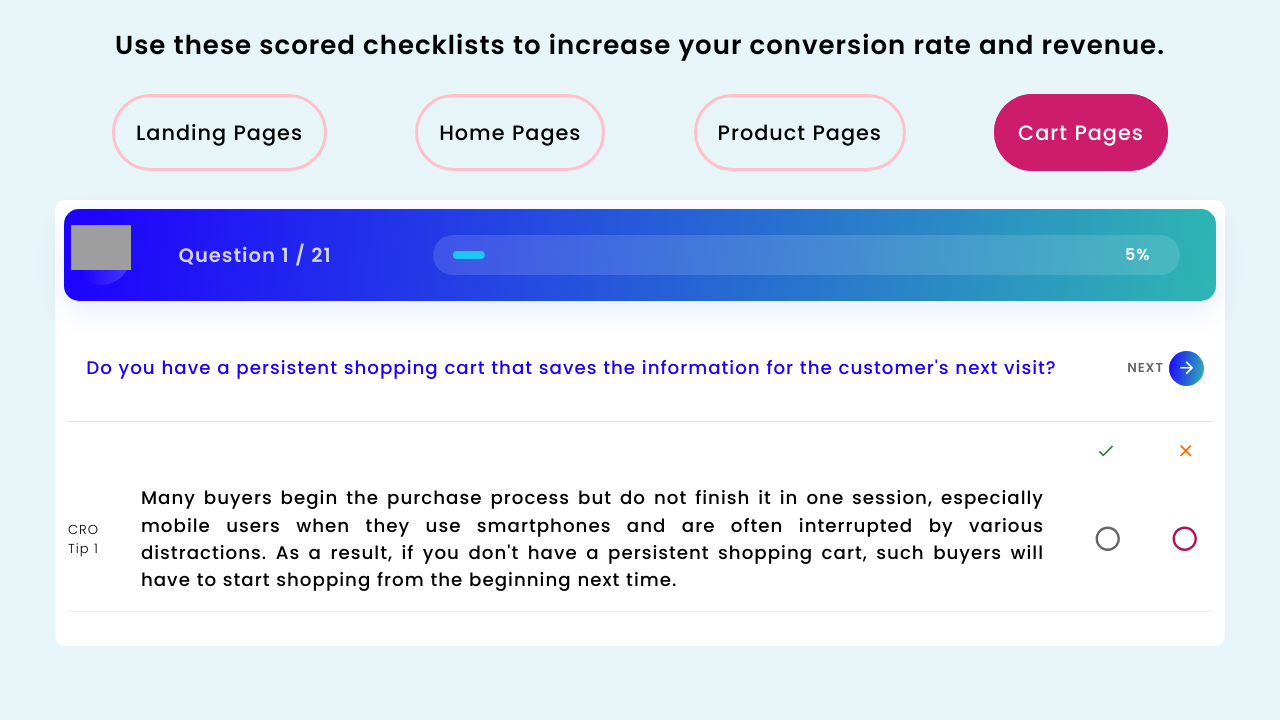
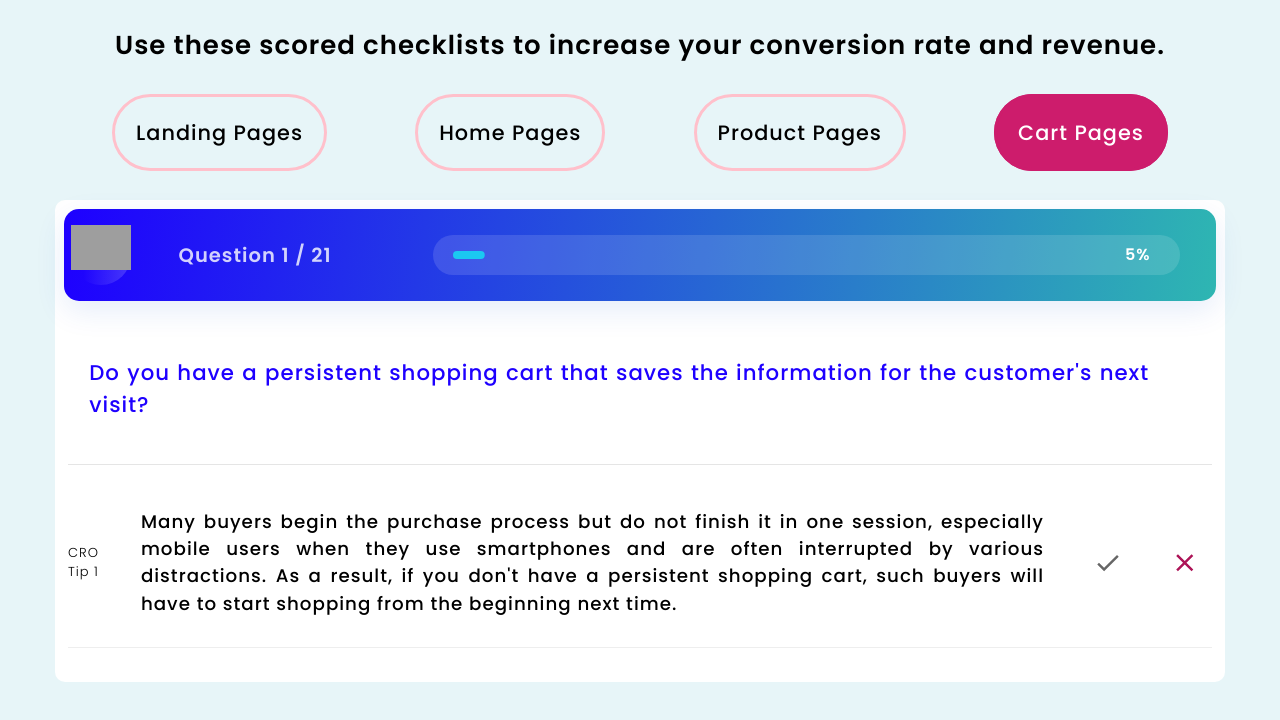
Before and after one commit to jacobdmn/Checklist-SEO-Quiz-App, a React (Create React App) app: page /cart-pages in a window 1280 px wide. Shown: the top 720 px of the page. Built offline with nearby package versions, Linux system fonts and the light colour scheme; grey boxes are pictures that could not be loaded.

Commit message:
extra design

```diff
--- a/src/components/Content.tsx
+++ b/src/components/Content.tsx
@@ -44,6 +44,11 @@ const Content = ({ checklist }: { checklist: any }) => {
   /// show the result
   const [showResult, setShowResult] = useState(false);
 
+  /// hide "Next" button when there is only one choice, because the submit action will happen automatically after choosing
+  const [hideNext, setHideNext] = useState(
+    checklist.questions[0].options.length === 1 ? true : false
+  );
+
   /// to store all answers
   const [answers, setAnswers] = useState<any[]>([]);
 
@@ -70,10 +75,11 @@ const Content = ({ checklist }: { checklist: any }) => {
     checkedAnswersPerQuestion[QuestionIndex] = isUsed;
     setCheckedAnswersPerQuestion(checkedAnswersPerQuestion);
 
+    /// hide next button + show it only in the last question
     if (checklist.questions[currentQuestion].options.length === 1) {
       setTimeout(() => {
         handleSubmit();
-      }, 200);
+      }, 300);
     }
 
     console.log("after: " + checkedAnswersPerQuestion);
@@ -95,8 +101,15 @@ const Content = ({ checklist }: { checklist: any }) => {
     }
 
     setCurrentQuestion((prev) => prev + 1);
-    setTimeout(() => {}, 500);
     setCheckedAnswersPerQuestion([]);
+
+    checklist.questions[currentQuestion].options.length === 1
+      ? setHideNext(true)
+      : setHideNext(false);
+
+    // currentQuestion === checklist.questions.length - 2
+    //   ? setHideNext(false)
+    //   : setHideNext(false);
   };
 
   const handleComeBack = () => {
@@ -112,8 +125,10 @@ const Content = ({ checklist }: { checklist: any }) => {
     setCurrentQuestion(0);
     setCheckedAnswersPerQuestion([]);
     setShowResult(false);
+    setHideNext(checklist.questions[0].options.length === 1 ? true : false);
   }, [pathname]);
 
+  /// calculate options number, to make the score calculation
   let numberOfAllOptions = 0;
   checklist.questions.forEach((qst: any) => {
     numberOfAllOptions += qst.options.length;
@@ -199,7 +214,11 @@ const Content = ({ checklist }: { checklist: any }) => {
                   onClick={handleComeBack}>
                   <b>BACK</b>
                 </div>
-                <div className='submit__container' onClick={handleSubmit}>
+                <div
+                  className={
+                    hideNext ? "submit__container hidden" : "submit__container"
+                  }
+                  onClick={handleSubmit}>
                   <b>
                     {currentQuestion === checklist.questions.length - 1
                       ? "FINISH"
@@ -211,14 +230,6 @@ const Content = ({ checklist }: { checklist: any }) => {
                 </div>
               </div>
               <List className='options' dense>
-                <div className='YesNo'>
-                  <div>
-                    <DoneIcon color='success' />
-                  </div>
-                  <div>
-                    <CloseIcon color='warning' />
-                  </div>
-                </div>
                 {currentQuestion <= checklist.questions.length - 1 &&
                   checklist.questions[currentQuestion].options.map(
                     (option: any, index: number) => (
@@ -265,10 +276,31 @@ const Content = ({ checklist }: { checklist: any }) => {
                               }}>
                               <Radio
                                 {...controlProps(true, index)}
-                                color='success'
+                                icon={<DoneIcon />}
+                                checkedIcon={
+                                  <DoneIcon
+                                    sx={{
+                                      transform: "scale(1.3)",
+                                      border: "1px solid currentColor",
+                                      borderRadius: "50%",
+                                    }}
+                                    color='success'
+                                  />
+                                }
                               />
                               <Radio
                                 {...controlProps(false, index)}
+                                icon={<CloseIcon />}
+                                checkedIcon={
+                                  <CloseIcon
+                                    sx={{
+                                      transform: "scale(1.3)",
+                                      borderRadius: "50%",
+                                      color: pink[800],
+                                      border: "1px solid currentColor",
+                                    }}
+                                  />
+                                }
                                 sx={{
                                   transform: "scale(1.5)",
                                   color: pink[800],
--- a/src/style/index.css
+++ b/src/style/index.css
@@ -108,7 +108,7 @@ body {
   opacity: 0 !important;
 }
 
-.hidden-display {
+.hidden-display * {
   display: none !important;
 }
 
@@ -328,7 +328,7 @@ body {
 .checklist__container .checklist_form_QA .checklist__questions .form_header h3.questionTitle .text {
   color: #1e00ff;
   padding: 1em;
-  font-size: 1.2em;
+  font-size: 1.4em;
 }
 
 @media (max-width: 500px) {
@@ -344,6 +344,10 @@ body {
 
 .checklist__container .checklist_form_QA .checklist__questions .form_header .submit__container {
   margin-left: 1em;
+}
+
+.checklist__container .checklist_form_QA .checklist__questions .form_header .submit__container.hidden {
+  display: none;
 }
 
 .checklist__container .checklist_form_QA .checklist__questions .form_header .submit__container,
@@ -395,25 +399,9 @@ body {
   font-weight: 900;
 }
 
-.checklist__container .checklist_form_QA .checklist__questions .options .YesNo {
-  display: -webkit-box;
-  display: -ms-flexbox;
-  display: flex;
-  -webkit-box-orient: horizontal;
-  -webkit-box-direction: normal;
-      -ms-flex-direction: row;
-          flex-direction: row;
-  gap: 60px;
-  -webkit-box-pack: end;
-      -ms-flex-pack: end;
-          justify-content: flex-end;
-  font-size: 1.4em;
-  padding-right: 17px;
+.checklist__container .checklist_form_QA .checklist__questions .options .option {
   border-top: 1px solid rgba(0, 0, 0, 0.1);
   padding-top: 1em;
-}
-
-.checklist__container .checklist_form_QA .checklist__questions .options .option {
   display: -webkit-box;
   display: -ms-flexbox;
   display: flex;
@@ -429,7 +417,7 @@ body {
 }
 
 .checklist__container .checklist_form_QA .checklist__questions .options .option .optionWrapper {
-  padding-block: 1.3;
+  padding-block: 1.3em;
   gap: 4em;
 }
 
@@ -504,11 +492,14 @@ body {
 }
 
 @media (max-width: 600px) {
-  .checklist__container .checklist_form_QA .checklist__questions .options .YesNo,
-  .checklist__container .checklist_form_QA .checklist__questions .options .option_icon {
+  .YesNo,
+  .option_icon {
     display: none !important;
   }
-  .checklist__container .checklist_form_QA .checklist__questions .options .optionWrapper {
+  .form_header {
+    gap: 0 !important;
+  }
+  .optionWrapper {
     -webkit-box-orient: vertical !important;
     -webkit-box-direction: normal !important;
         -ms-flex-direction: column !important;
--- a/src/style/index.scss
+++ b/src/style/index.scss
@@ -113,7 +113,7 @@ body {
   transition: all 0.5s ease-in-out;
   opacity: 0 !important;
 }
-.hidden-display {
+.hidden-display * {
   display: none !important;
 }
 
@@ -261,7 +261,7 @@ body {
           .text {
             color: #1e00ff;
             padding: 1em;
-            font-size: 1.2em;
+            font-size: 1.4em;
           }
 
           @media (max-width: 500px) {
@@ -276,8 +276,11 @@ body {
           }
         }
         .submit__container {
-          // border: 4px solid $green-light;
           margin-left: 1em;
+
+          &.hidden {
+            display: none;
+          }
         }
         .submit__container,
         .back__container {
@@ -313,17 +316,9 @@ body {
       }
 
       .options {
-        .YesNo {
-          display: flex;
-          flex-direction: row;
-          gap: 60px;
-          justify-content: flex-end;
-          font-size: 1.4em;
-          padding-right: 17px;
+        .option {
           border-top: 1px solid rgba(0, 0, 0, 0.1);
           padding-top: 1em;
-        }
-        .option {
           display: flex;
           gap: 2em;
           //   padding: 0.5em 1em;
@@ -335,6 +330,8 @@ body {
             background-color: $theme;
           }
           .optionWrapper {
+            padding-block: 1.3em;
+            gap: 4em;
             div:first-child {
               padding-block: 1em;
               display: flex;
@@ -362,8 +359,6 @@ body {
               align-items: center;
               width: 100px;
             }
-            padding-block: 1.3;
-            gap: 4em;
 
             span.option_text {
               font-weight: 400;
@@ -387,19 +382,23 @@ body {
             }
           }
         }
+      }
+    }
+  }
+}
+
 @media (max-width: 600px) {
   .YesNo,
   .option_icon {
     display: none !important;
   }
 
+  .form_header {
+    gap: 0 !important;
+  }
   .optionWrapper {
     flex-direction: column !important;
     gap: 0 !important;
-          }
-        }
-      }
-    }
   }
 }
 
```
Also changed, not shown: 1 other file (tests, documents, lock files or other folders). Lines whose indentation alone changed are shown as unchanged.
